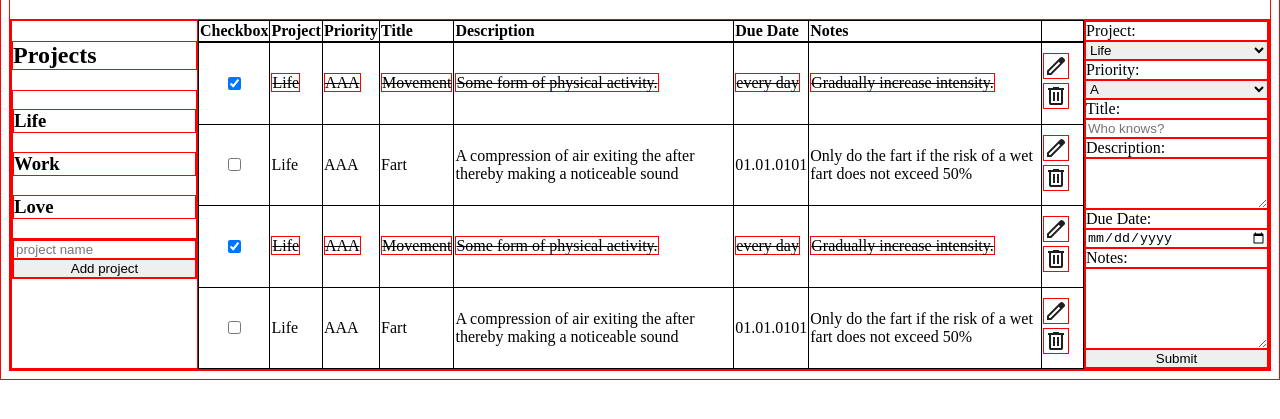
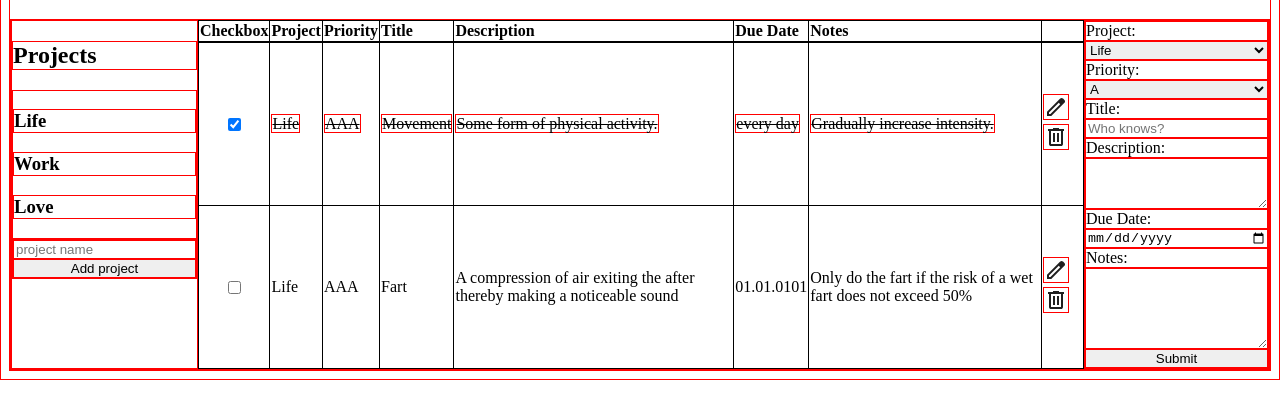
Before and after one commit to DebSol11/odin-to-do-list, a website built with webpack: page src/template.html in a window 1280 px wide. Shown: the part 73-492 px from the top of the page. Built offline with nearby package versions, Linux system fonts and the light colour scheme.

Commit message:
Make everything work with the webpack environment

```diff
--- a/src/displayToDos.js
+++ b/src/displayToDos.js
@@ -3,6 +3,8 @@ import { arrayOfToDoObjects } from "./createToDos.js";
 import { listenForTrashSymbolClick } from "./deleteToDo.js";
 import { listenForEditPenClick } from "./editPen.js";
 import { listenForCheckBoxClick } from "./checkbox.js";
+import trashSymbolImage from "./img/delete_24dp_1F1F1F_FILL0_wght400_GRAD0_opsz24.svg";
+import editPenImage from "./img/edit_24dp_1F1F1F_FILL0_wght400_GRAD0_opsz24.svg";
 
 // Selectors
 const tableBody = document.querySelector("tbody");
@@ -74,19 +76,13 @@ function displayCrossedToDo(index) {
   const tdManipulate = document.createElement("td");
   toDoElement.appendChild(tdManipulate);
   const editPenImg = document.createElement("img");
-  editPenImg.setAttribute(
-    "src",
-    "img/edit_24dp_1F1F1F_FILL0_wght400_GRAD0_opsz24.svg"
-  );
+  editPenImg.src = editPenImage;
   editPenImg.setAttribute("alt", "Edit pen SVG");
   editPenImg.setAttribute("id", `editPen${index}`);
   editPenImg.classList.add("edit-pen");
   tdManipulate.appendChild(editPenImg);
   const deleteTrashImg = document.createElement("img");
-  deleteTrashImg.setAttribute(
-    "src",
-    "img/delete_24dp_1F1F1F_FILL0_wght400_GRAD0_opsz24.svg"
-  );
+  deleteTrashImg.src = trashSymbolImage;
   deleteTrashImg.setAttribute("alt", "Trash Symbol SVG");
   deleteTrashImg.setAttribute("id", `trashSymbol${index}`);
   deleteTrashImg.classList.add("trash-symbol");
@@ -134,19 +130,13 @@ function displayNormalToDo(index) {
   const tdManipulate = document.createElement("td");
   toDoElement.appendChild(tdManipulate);
   const editPenImg = document.createElement("img");
-  editPenImg.setAttribute(
-    "src",
-    "img/edit_24dp_1F1F1F_FILL0_wght400_GRAD0_opsz24.svg"
-  );
+  editPenImg.src = editPenImage;
   editPenImg.setAttribute("alt", "Edit pen SVG");
   editPenImg.setAttribute("id", `editPen${index}`);
   editPenImg.classList.add("edit-pen");
   tdManipulate.appendChild(editPenImg);
   const deleteTrashImg = document.createElement("img");
-  deleteTrashImg.setAttribute(
-    "src",
-    "img/delete_24dp_1F1F1F_FILL0_wght400_GRAD0_opsz24.svg"
-  );
+  deleteTrashImg.src = trashSymbolImage;
   deleteTrashImg.setAttribute("alt", "Trash Symbol SVG");
   deleteTrashImg.setAttribute("id", `trashSymbol${index}`);
   deleteTrashImg.classList.add("trash-symbol");
--- a/src/editPen.js
+++ b/src/editPen.js
@@ -1,10 +1,4 @@
 import { arrayOfToDoObjects } from "./createToDos.js";
-
-// This can maybe be kicked out of the code, if it works without it in the npm run dev environment!
-// We need to wrap the click eventListener here in a DOMContentLoaded eventListener, because otherwise it does not wok as intended. The DOM object would not be loaded jet and throw an error.
-const editPenDOMListener = document.addEventListener("DOMContentLoaded", () => {
-  listenForEditPenClick();
-});
 
 function editToDo(index) {
   const project = document.getElementById("project");
@@ -30,4 +24,4 @@ function listenForEditPenClick() {
   }
 }
 
-export { editPenDOMListener, listenForEditPenClick };
+export { listenForEditPenClick };
--- a/src/script.js
+++ b/src/script.js
@@ -1,6 +1,7 @@
 // COMMENTED OUT FOR DEVELOPMENT
-// import "./styles.css"
-// import "./toDoForm.css"
+// HOW TO IMPORT CSS IN WEBPACK?
+import "./styles.css"
+import "./toDoForm.css"
 import { displayToDos } from "./displayToDos.js";
 import { submitBtnListener } from "./createToDos.js";
 import { addProjectBtnListener } from "./addProjects.js";
--- a/src/template.html
+++ b/src/template.html
@@ -3,11 +3,9 @@
   <head>
     <meta charset="UTF-8" />
     <meta name="viewport" content="width=device-width, initial-scale=1.0" />
-    <!-- <script src="createToDos.js" defer></script>
-    <script src="displayToDos.js" defer></script> -->
-    <script src="script.js" type="module" defer></script>
-    <link rel="stylesheet" href="toDoForm.css" />
-    <link rel="stylesheet" href="styles.css" />
+    <!-- <script src="script.js" type="module" defer></script> -->
+    <!-- <link rel="stylesheet" href="toDoForm.css" /> -->
+    <!-- <link rel="stylesheet" href="styles.css" /> -->
     <title>odin-to-do-list</title>
   </head>
   <body>
```
Also changed, not shown: src/deleteToDo.js (+0 -9 lines), dist/251faea5cd165a759f34.svg (added), dist/26fd4dbfabe96b8ecf8e.css (deleted), dist/84bb4fc080631c2605f1.css (deleted), dist/8ecd64da803eb54a3a5b.svg (added), dist/b1bb3968ccf363bc6146.js (deleted), dist/index.html, dist/main.js.
